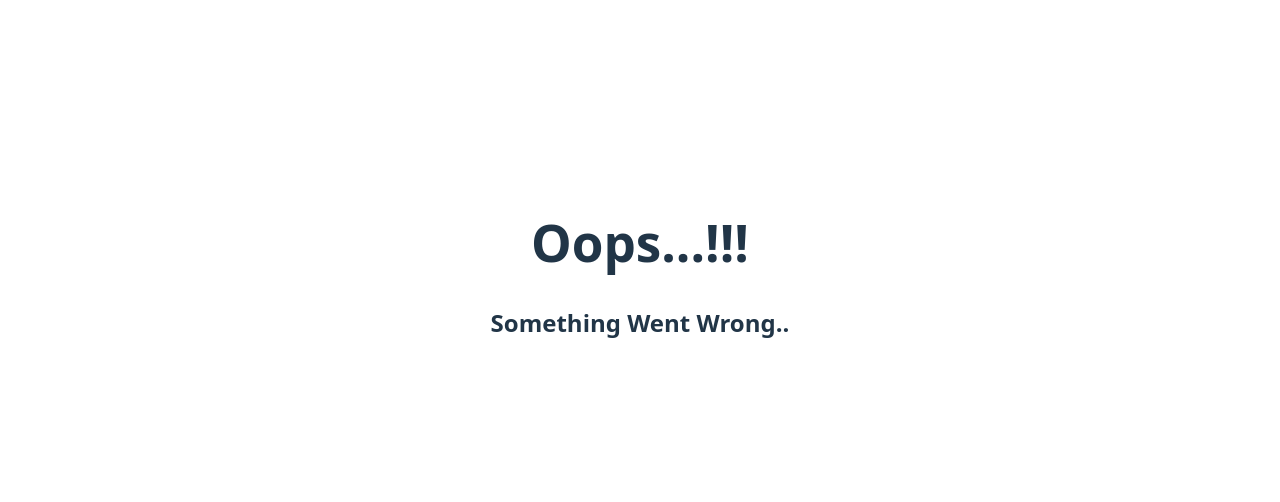
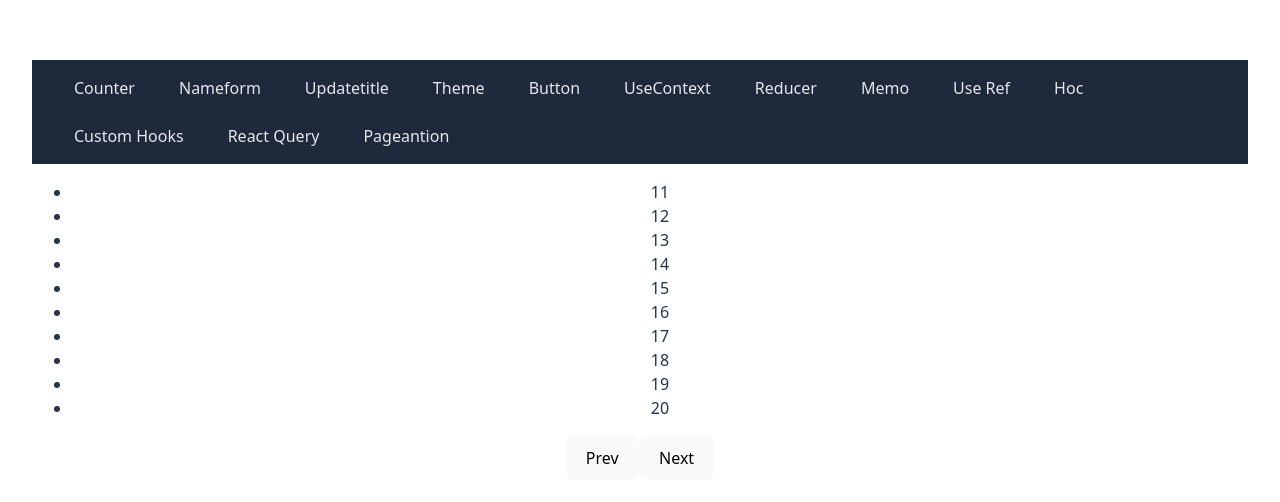
Before and after one commit to Ajaypeter865/React-Tutorial, a React app: page /pagenation in a window 1280 px wide. Shown: the part 130-632 px from the top of the page. Built offline with nearby package versions, Linux system fonts and the light colour scheme; the HTML template or start-up script is replaced by a standard one.

Commit message:
Pagenation

```diff
--- a/src/App.css
+++ b/src/App.css
@@ -53,6 +53,7 @@
   gap: 24px;
   margin: 0;
   padding: 0;
+  flex-wrap: wrap;
 }
 
 .nav-items li {
--- a/src/App.jsx
+++ b/src/App.jsx
@@ -15,6 +15,7 @@ import FocusInput from './Componets/UseRef'
 import FinalComponet from './Componets/HOC2'
 import WindowTracker from './Componets/CustomHook'
 import ReactQuery from './ReactQuery/ReactQuery'
+import PaginationDemo from './Componets/Pagenation'
 // import ReactQuery from './Componets/ReactQuery'
 
 const AppLayout = () => {
@@ -85,6 +86,10 @@ const appRouter = createBrowserRouter([
         path: '/reactquery',
         element: <ReactQuery />
       },
+        {
+        path: '/pagenation',
+        element: <PaginationDemo />
+      },
     ]
   }
 ])
--- a/src/Componets/Header.jsx
+++ b/src/Componets/Header.jsx
@@ -24,11 +24,11 @@ const Header = () => {
 
                     </li>
                     <li >
-                        <Link to='/button'>button</Link>
+                        <Link to='/button'>Button</Link>
 
                     </li>
                     <li >
-                        <Link to='/usecontext'>useContext</Link>
+                        <Link to='/usecontext'>UseContext</Link>
 
                     </li>
                     <li >
@@ -51,8 +51,12 @@ const Header = () => {
                         <Link to='/customhooks'>Custom Hooks</Link>
 
                     </li>
-                      <li >
+                    <li >
                         <Link to='/reactquery'>React Query</Link>
+
+                    </li>
+                    <li >
+                        <Link to='/pagenation'>Pageantion</Link>
 
                     </li>
                 </ul>
--- /dev/null
+++ b/src/Componets/Pagenation.jsx
@@ -0,0 +1,38 @@
+import { useState } from "react"
+
+const items = Array.from({ length: 50 }, (_, i) => { return i + 1 })
+
+
+const PaginationDemo = () => {
+
+    const [page, setPage] = useState(2)
+
+    const pageSize = 10
+
+    const startIndex = (page - 1) * pageSize
+    console.log('Start index =', startIndex);
+
+    const currentPage = items.slice(startIndex, startIndex + pageSize)
+    console.log('current page =', currentPage);
+
+
+
+
+    return (
+
+        <div>
+            <ul>
+                {currentPage.map(page => <li key={page}>{page}</li>)}
+            </ul>
+
+            <button disabled={page === 1} onClick={() => setPage(page - 1)}>Prev</button>
+            <button disabled={page === Math.ceil(items.length / pageSize)} onClick={() => setPage(page + 1)}>Next</button>
+        </div>
+
+    )
+
+
+}
+
+
+export default PaginationDemo
```
